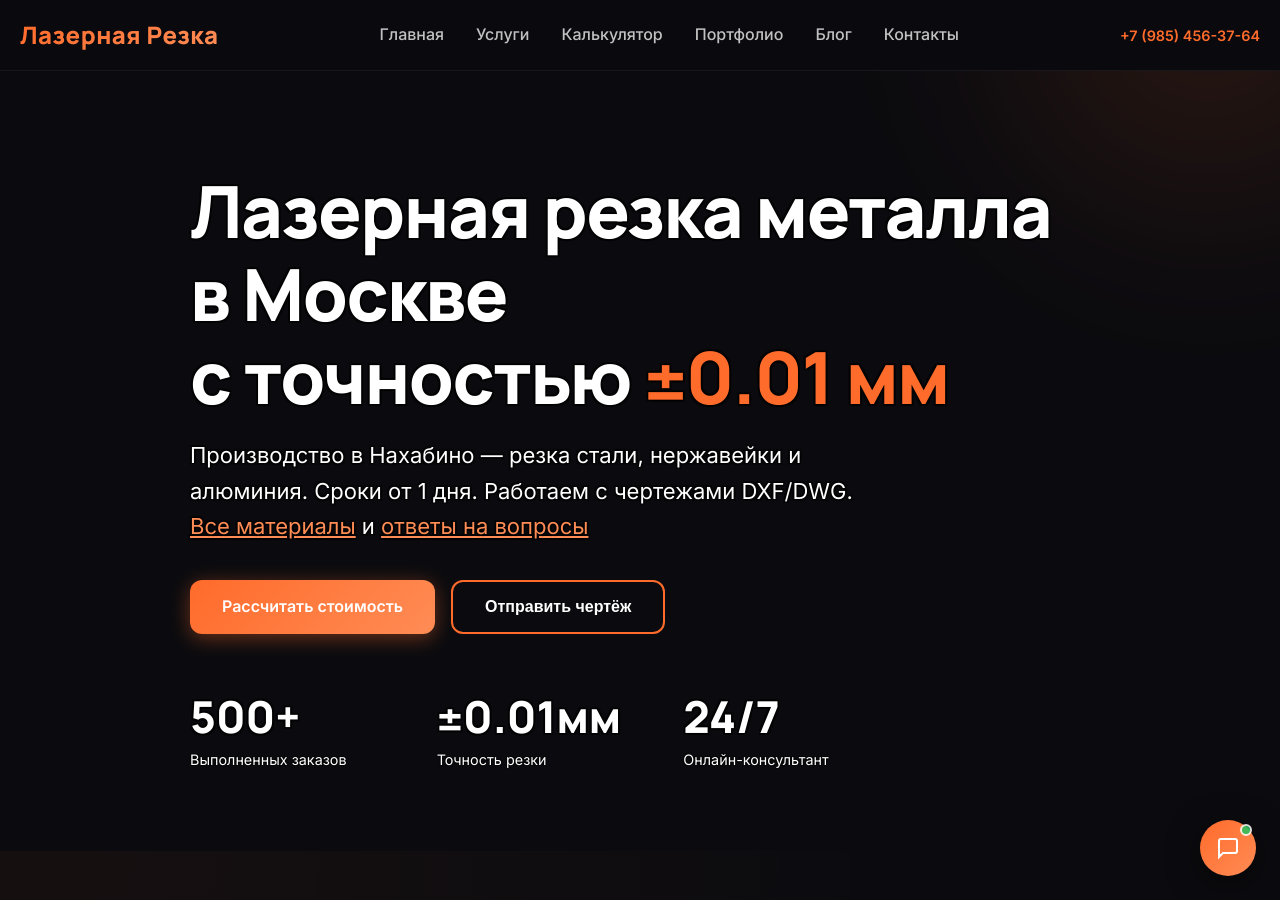
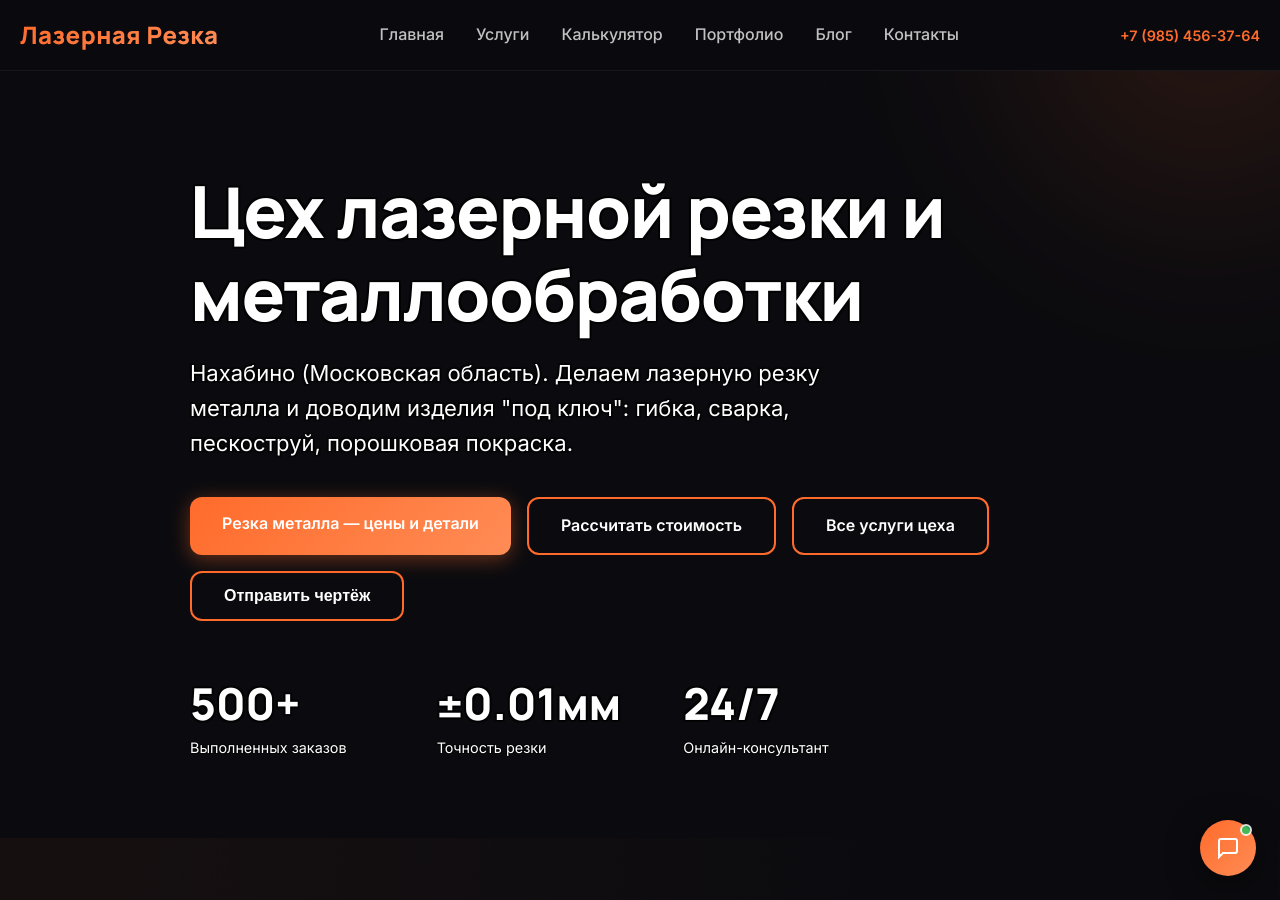
Before and after one commit to kaylas000/lazer-rezka, a Jekyll site: the page built from index.html, in a window 1280 px wide and 900 px high. Built offline with Jekyll 4.4.1, drawn with Linux system fonts in a browser that asks for light colours.

Commit message:
seo(P1): differentiate home and services hub titles and hero copy
Align index hero with workshop positioning and add CTAs to metal,
calculator, and services hub. Retarget /services/ meta as catalog.

Co-authored-by: kaylas000 <kaylas000@users.noreply.github.com>

```diff
--- a/index.html
+++ b/index.html
@@ -1,7 +1,7 @@
 ---
 layout: home
-title: "Лазерная резка металла в Москве — Цех лазерной резки | Цены от 80₽/м"
-description: "Лазерная резка металла в Москве и Нахабино: сталь, нержавейка, алюминий. Точность ±0.01 мм, сроки от 1 дня. Онлайн-калькулятор. Гибка, покраска, сварка."
+title: "Цех лазерной резки и металлообработки в Нахабино — Москва и МО"
+description: "Лазерная резка металла, гибка, сварка, пескоструй и порошковая покраска. Работаем с DXF/DWG, помогаем с подготовкой макета. Доставка по Москве и области."
 keywords: "лазерная резка металла, лазерная резка металла Москва, лазерная резка металла Нахабино, лазерная резка стали, лазерная резка нержавейки, резка металла цена"
 head_extra: '<link rel="preload" href="/assets/video/hero.mp4" as="video" type="video/mp4">'
 ---
@@ -13,11 +13,13 @@ head_extra: '<link rel="preload" href="/assets/video/hero.mp4" as="video" type="
   <div class="hero-overlay"></div>
   <div class="container">
     <div class="hero-content">
-      <h1 class="hero-title">Лазерная резка металла в Москве<br>с точностью <span class="accent">±0.01 мм</span></h1>
-      <p class="hero-subtitle">Производство в Нахабино — резка стали, нержавейки и алюминия. Сроки от 1 дня. Работаем с чертежами DXF/DWG. <a href="/materials/" style="color: var(--accent-light); text-decoration: underline;">Все материалы</a> и <a href="/faq/" style="color: var(--accent-light); text-decoration: underline;">ответы на вопросы</a></p>
+      <h1 class="hero-title">Цех лазерной резки и металлообработки</h1>
+      <p class="hero-subtitle">Нахабино (Московская область). Делаем лазерную резку металла и доводим изделия "под ключ": гибка, сварка, пескоструй, порошковая покраска.</p>
 
       <div class="hero-cta">
-        <a href="/calculator/" class="btn btn-primary">Рассчитать стоимость</a>
+        <a href="/services/metal/" class="btn btn-primary">Резка металла — цены и детали</a>
+        <a href="/calculator/" class="btn btn-secondary">Рассчитать стоимость</a>
+        <a href="/services/" class="btn btn-secondary">Все услуги цеха</a>
         <button class="btn btn-secondary" onclick="document.getElementById('contactForm').scrollIntoView({behavior:'smooth'})">Отправить чертёж</button>
       </div>
 
--- a/pages/services.html
+++ b/pages/services.html
@@ -1,7 +1,7 @@
 ---
 layout: default
-title: "Наши услуги — Лазерная резка и обработка металла"
-description: "Услуги по резке, гибке, покраске и пескоструйной обработке металла. Профессиональное оборудование, качество гарантировано."
+title: "Услуги цеха металлообработки — резка, гибка, сварка, покраска, пескоструй"
+description: "Каталог услуг: лазерная резка металла, гибка, сварка, пескоструйная обработка и порошковая покраска. Цех в Нахабино, работаем по Москве и области."
 permalink: /services/
 ---
 
@@ -9,6 +9,7 @@ permalink: /services/
   <div class="container">
     <h1>Наши услуги</h1>
     <p class="lead">Полный спектр услуг по обработке и производству металла</p>
+    <p class="lead">Выберите услугу — на каждой странице есть описание, требования к файлам и как быстро получить расчёт.</p>
   </div>
 </section>
 
```
